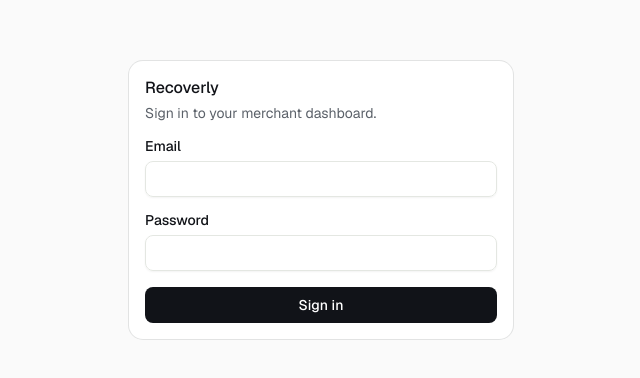
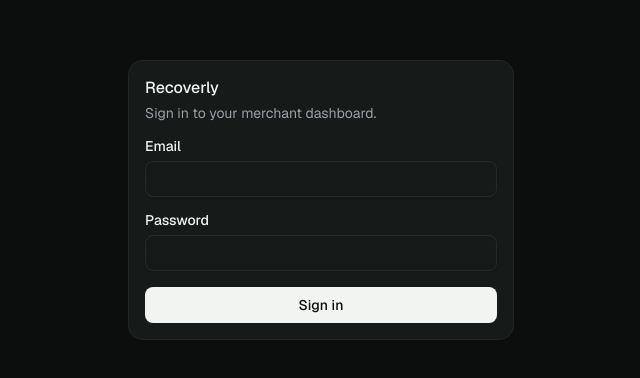
Before and after one commit to lavishsolanki941/Recoverly, a Next.js app: page /login in a window 1280 px wide. Shown: the part 200-578 px from the top of the page, without its empty margins (319-959 px from the left). Built offline with nearby package versions, Linux system fonts and the light colour scheme.

Commit message:
feat: implement full dark mode theme support

```diff
--- a/src/app/dashboard/page.tsx
+++ b/src/app/dashboard/page.tsx
@@ -8,12 +8,12 @@
   return (
     <main className="min-h-full flex-1 bg-background p-6 sm:p-8">
       <div className="mx-auto flex max-w-7xl flex-col gap-6">
-        <div className="flex items-center justify-between">
+        {/* Frames the page with the same fixed dark anchor as the hero below
+            it — deliberately not theme-reactive, see globals.css. */}
+        <div className="flex items-center justify-between rounded-2xl bg-anchor px-6 py-4">
           <div>
-            <h1 className="text-xl font-semibold text-foreground">Recoverly</h1>
-            <p className="text-sm text-muted-foreground">
-              Signed in as {session?.user?.email}
-            </p>
+            <h1 className="text-xl font-semibold text-anchor-foreground">Recoverly</h1>
+            <p className="text-sm text-anchor-muted">Signed in as {session?.user?.email}</p>
           </div>
           <form
             action={async () => {
@@ -21,7 +21,12 @@
               await signOut({ redirectTo: "/login" });
             }}
           >
-            <Button type="submit" variant="outline" size="sm">
+            <Button
+              type="submit"
+              variant="outline"
+              size="sm"
+              className="!border-anchor-foreground/25 !bg-transparent !text-anchor-foreground hover:!bg-anchor-foreground/10"
+            >
               Sign out
             </Button>
           </form>
--- a/src/app/globals.css
+++ b/src/app/globals.css
@@ -16,12 +16,14 @@
   /* Reserved for the ₹ hero figure only — nothing else uses it. */
   --font-display: var(--font-instrument-serif);
   --color-brand: var(--brand);
-  --color-brand-wash: var(--brand-wash);
-  --color-brand-wash-2: var(--brand-wash-2);
-  --color-brand-strong: var(--brand-strong);
   --color-status-info: var(--status-info);
   --color-line-strong: var(--line-strong);
   --color-card-tint: var(--card-tint);
+  --color-anchor: var(--anchor);
+  --color-anchor-2: var(--anchor-2);
+  --color-anchor-foreground: var(--anchor-foreground);
+  --color-anchor-muted: var(--anchor-muted);
+  --color-anchor-brand: var(--anchor-brand);
   --color-sidebar-ring: var(--sidebar-ring);
   --color-sidebar-border: var(--sidebar-border);
   --color-sidebar-accent-foreground: var(--sidebar-accent-foreground);
@@ -64,26 +66,41 @@
 }
 
 :root {
-  /* --- Recoverly token system ---
-     6 named neutrals/surfaces + one deliberate accent (brand green — "money
-     recovered"). Every color below is either this scale or a status hue;
-     nothing is an ad-hoc gray. Text-pair contrasts are computed (WCAG),
-     not eyeballed — see the design-pass notes for the numbers. */
-  --ink: #111318;
-  --ink-muted: #5b6169;
-  --paper: #f6f7f5;
-  --surface: #ffffff;
-  --line: #e4e7e2;
-  /* A more visible hairline for cards that need to hold their own against
-     the page (secondary cards) — still 1px, just not whisper-thin. */
-  --line-strong: #d4d8d0;
-  /* Barely-off-white, brand-tinted card surface — distinguishes cards from
-     both the page and a stark pure white without adding weight. */
-  --card-tint: #fafbf8;
-  --brand: #0e7a4e;
-  --brand-wash: #eaf5ee;
-  --brand-wash-2: #def0e5;
-  --brand-strong: #0a5c3b;
+  /* --- Recoverly token system — dark by default ---
+     No toggle exists anywhere in this app (checked: no next-themes, no
+     theme provider, nothing ever applies a .dark class), so ":root is the
+     only theme" and "dark by default" are the same statement. This IS the
+     theme, not a mode. Every value below was re-verified against the dark
+     surfaces (not carried over from the old light palette) — see the
+     contrast notes inline; nothing here is eyeballed. */
+  --ink: #f2f4f1;
+  --ink-muted: #9aa0a6;
+  /* Page background — the darkest surface. */
+  --paper: #0b0e0d;
+  /* Card background — one deliberate step up from paper (1.10:1, a visible
+     but tight band, matching how Linear/Vercel step dark-mode surfaces). */
+  --surface: #161a19;
+  --line: #262b29;
+  --line-strong: #333a37;
+  /* No longer a distinct "tint" from --surface (that concept was a
+     light-mode-only warm-white trick) — same value, kept as its own
+     variable only because 4 components already reference bg-card-tint. */
+  --card-tint: #161a19;
+  --brand: #22a870;
+
+  /* The one fixed, non-themed anchor — same value regardless of anything
+     else on this page, used only by the hero band and the top header bar.
+     Sits close in raw luminance to the new dark --paper (there's no
+     headroom to go darker than an already-near-black page), so it reads as
+     "the same dark family" rather than a jarring separate box — which is
+     now the correct behavior now that the whole app is dark, not just this
+     one band. */
+  --anchor: #0e1211;
+  --anchor-2: #141a15;
+  --anchor-foreground: #eef1ec;
+  --anchor-muted: #9ba39d;
+  /* Bright, fixed green for the ₹ figure on the anchor — 9.37:1 on #0e1211. */
+  --anchor-brand: #2fcf8e;
 
   --background: var(--paper);
   --foreground: var(--ink);
@@ -91,101 +108,53 @@
   --card-foreground: var(--ink);
   --popover: var(--surface);
   --popover-foreground: var(--ink);
-  /* Primary stays neutral ink, not brand green — green is reserved for
-     money-meaning contexts (hero, chart, recovered status), not applied
-     globally to every button by default. */
+  /* Primary stays neutral ink (near-white on this dark theme), not brand
+     green — green is reserved for money-meaning contexts (hero, chart,
+     recovered status), not applied globally to every button by default. */
   --primary: var(--ink);
-  --primary-foreground: var(--surface);
-  --secondary: #eef0ed;
+  --primary-foreground: var(--paper);
+  --secondary: #1d2220;
   --secondary-foreground: var(--ink);
-  --muted: #eef0ed;
+  --muted: #1d2220;
   --muted-foreground: var(--ink-muted);
-  --accent: #eef0ed;
+  --accent: #1d2220;
   --accent-foreground: var(--ink);
-  --destructive: oklch(0.577 0.245 27.325);
+  --destructive: oklch(0.704 0.191 22.216);
   --border: var(--line);
   --input: var(--line);
   /* Focus rings use the brand color — visible and on-brand rather than a
      generic gray ring, satisfying "respect keyboard focus" deliberately. */
   --ring: var(--brand);
-  /* Categorical slots for the forecast chart: blue = neutral baseline,
-     brand green = with-recovery. Re-validated together after unifying
-     chart-3 with the brand hue: CVD ΔE 20.7 (deutan), normal-vision ΔE
-     21.8, contrast vs surface all >=3:1 — full pass, no WARN. */
-  --chart-1: #2a78d6;
+  /* Chart line colors only need 3:1 (non-text) against the card surface —
+     both clear it with margin: blue 4.83:1, brand green 5.77:1 on #161a19.
+     Tick/axis label text (--muted-foreground) is verified separately below —
+     that one DOES need the full 4.5:1 text bar and clears it at 6.65:1. */
+  --chart-1: #3987e5;
   --chart-2: oklch(0.556 0 0);
   --chart-3: var(--brand);
   --chart-4: oklch(0.371 0 0);
   --chart-5: oklch(0.269 0 0);
   /* Status trio — distinct from each other and from brand-as-decoration,
-     always paired with an icon + label in the UI, never color alone.
-     Contrasts computed on white: good 5.37:1, warning 4.97:1, info 4.42:1,
-     critical 4.80:1. */
+     always paired with an icon + label, never color alone. These are NOT
+     the plain-surface contrast numbers — badges render as text on their own
+     ~15%-opacity tint pill, so the real background is a blend of that tint
+     over --surface, which is meaningfully lower-contrast than the plain
+     card. Verified against that actual blended pill background:
+     good 4.69:1, warning 5.96:1, info 4.97:1, critical 4.88:1. info and
+     critical needed brighter steps than the plain-surface numbers would
+     have suggested (#3987e5/#e66767 landed at 4.02/4.47 on their own pills —
+     both under 4.5) — chart-1 keeps the original blue since a chart line
+     only needs 3:1, not text contrast. */
   --status-good: var(--brand);
-  --status-warning: #996515;
-  --status-info: #2a78d6;
-  --status-critical: #d03b3b;
+  --status-warning: #d9a441;
+  --status-info: #5b9ee8;
+  --status-critical: #ea7373;
   --radius: 0.625rem;
   --sidebar: var(--surface);
   --sidebar-foreground: var(--ink);
   --sidebar-primary: var(--ink);
-  --sidebar-primary-foreground: var(--surface);
-  --sidebar-accent: #eef0ed;
-  --sidebar-accent-foreground: var(--ink);
-  --sidebar-border: var(--line);
-  --sidebar-ring: var(--brand);
-}
-
-.dark {
-  --ink: #f2f4f1;
-  --ink-muted: #9aa0a6;
-  --paper: #121513;
-  --surface: #1a1e1b;
-  --line: #2a2f2c;
-  --line-strong: #3a413c;
-  --card-tint: #1d2220;
-  --brand: #22a870;
-  --brand-wash: #122a1e;
-  --brand-wash-2: #0e2318;
-  --brand-strong: #34c48a;
-
-  --background: var(--paper);
-  --foreground: var(--ink);
-  --card: var(--surface);
-  --card-foreground: var(--ink);
-  --popover: var(--surface);
-  --popover-foreground: var(--ink);
-  --primary: var(--ink);
-  --primary-foreground: var(--paper);
-  --secondary: #232823;
-  --secondary-foreground: var(--ink);
-  --muted: #232823;
-  --muted-foreground: var(--ink-muted);
-  --accent: #232823;
-  --accent-foreground: var(--ink);
-  --destructive: oklch(0.704 0.191 22.216);
-  --border: var(--line);
-  --input: var(--line);
-  --ring: var(--brand);
-  /* Re-validated for the dark surface: CVD ΔE 21.0 (deutan), normal-vision
-     ΔE 22.5, both slots >=3:1 on #1a1e1b — full pass. */
-  --chart-1: #3987e5;
-  --chart-2: oklch(0.556 0 0);
-  --chart-3: var(--brand);
-  --chart-4: oklch(0.371 0 0);
-  --chart-5: oklch(0.269 0 0);
-  /* Dark-surface contrasts: good 5.54:1, warning 7.50:1, info 4.63:1,
-     critical 5.22:1 — a plain hex-value carryover from light mode would
-     have under-shot 4.5:1 here, so these are distinct steps, not reused. */
-  --status-good: var(--brand);
-  --status-warning: #d9a441;
-  --status-info: #3987e5;
-  --status-critical: #e66767;
-  --sidebar: var(--surface);
-  --sidebar-foreground: var(--ink);
-  --sidebar-primary: var(--ink);
   --sidebar-primary-foreground: var(--paper);
-  --sidebar-accent: #232823;
+  --sidebar-accent: #1d2220;
   --sidebar-accent-foreground: var(--ink);
   --sidebar-border: var(--line);
   --sidebar-ring: var(--brand);
--- a/src/app/login/page.tsx
+++ b/src/app/login/page.tsx
@@ -44,7 +44,7 @@
   }
 
   return (
-    <main className="flex flex-1 items-center justify-center bg-neutral-50 px-4">
+    <main className="flex flex-1 items-center justify-center bg-background px-4">
       <Card className="w-full max-w-sm">
         <CardHeader>
           <CardTitle>Recoverly</CardTitle>
@@ -74,7 +74,7 @@
                 required
               />
             </div>
-            {error && <p className="text-sm text-red-600">{error}</p>}
+            {error && <p className="text-sm text-status-critical">{error}</p>}
             <Button type="submit" className="w-full" disabled={loading}>
               {loading ? "Signing in..." : "Sign in"}
             </Button>
```
Also changed, not shown: src/components/dashboard/demo-controls.tsx (+9 -5 lines), src/components/dashboard/recovered-counter.tsx (+22 -13 lines), 1 other file (tests, documents, lock files or other folders).
